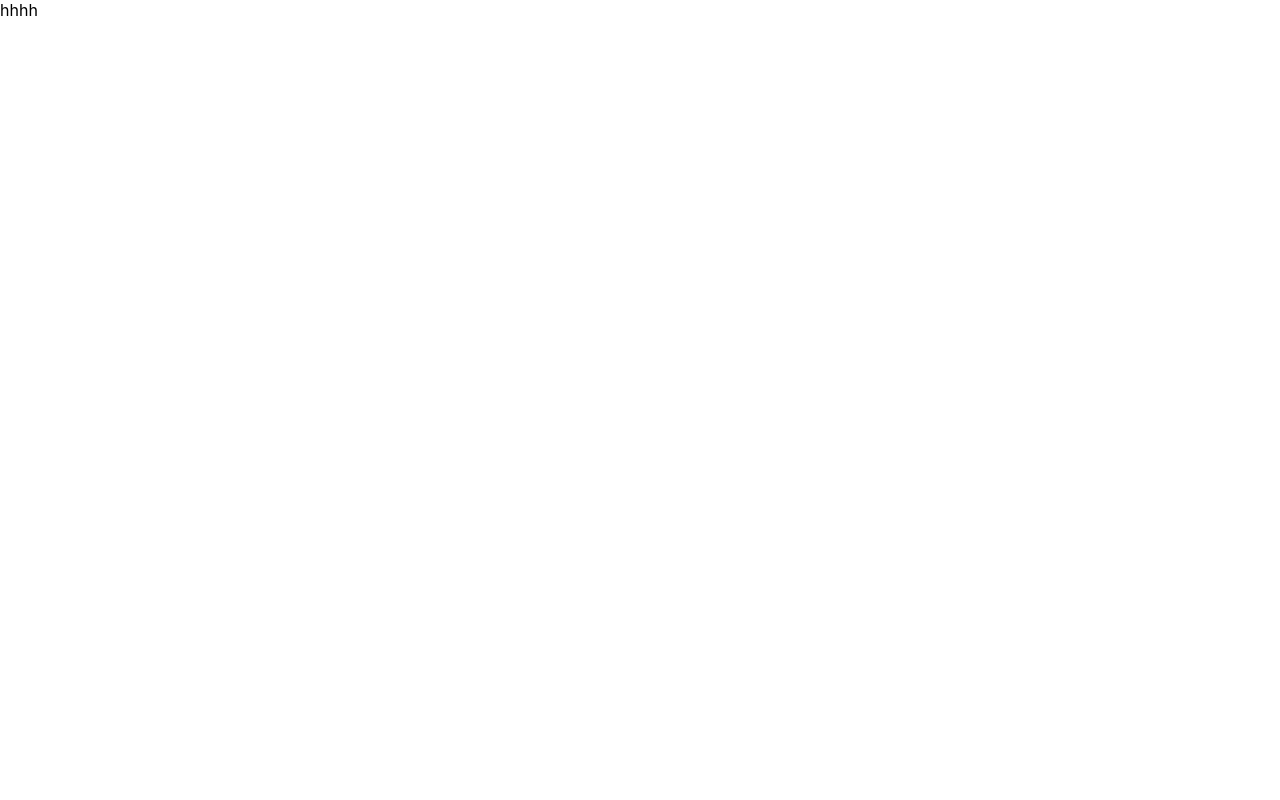
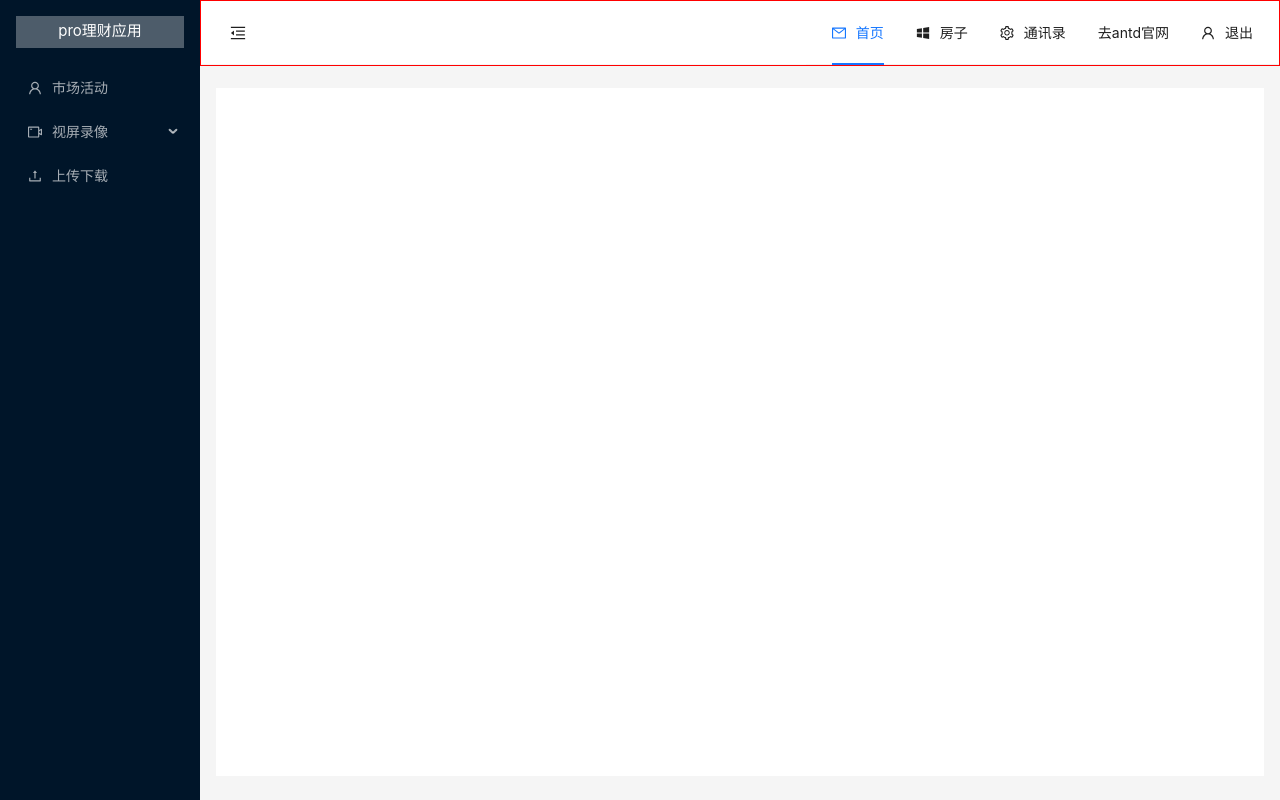
Before and after one commit to woaisinile/finance-ui, a React (Create React App) app: page /mainLayout in a window 1280 px wide. Built offline with nearby package versions, Linux system fonts and the light colour scheme.

Commit message:
主页面完成

```diff
--- a/src/views/layout/MainLayout.js
+++ b/src/views/layout/MainLayout.js
@@ -1,9 +1,180 @@
-import React from "react";
+import React,{useState} from "react";
+// 图标
+import {
+    MenuFoldOutlined,
+    MenuUnfoldOutlined,
+    UploadOutlined,
+    UserOutlined,
+    VideoCameraOutlined,
+    MailOutlined,
+    SettingOutlined, WindowsFilled
+} from '@ant-design/icons';
+import { Layout, Menu, Button, theme } from 'antd';
+import './MainLayout.css'
+import {Link, Outlet, useLocation, useNavigate} from 'react-router-dom'
 
+const {
+    Header,
+    Sider,
+    Content
+} = Layout;
+
+// 顶部导航栏
+const items = [
+    {
+        label: '首页',
+        key: 'mail',
+        icon: <MailOutlined />,
+    },
+    {
+        label: '房子',
+        key: 'app',
+        icon: <WindowsFilled />,
+    },
+    {
+        label: '通讯录',
+        key: 'SubMenu',
+        icon: <SettingOutlined />,
+        children: [
+            {
+                type: 'group',
+                label: '老王',
+                children: [
+                    {
+                        label: '大王',
+                        key: 'bowing',
+                    },
+                    {
+                        label: '小王',
+                        key: 'setting:2',
+                    },
+                ],
+            },
+            {
+                type: 'group',
+                label: '老李',
+                children: [
+                    {
+                        label: '大李',
+                        key: 'setting:3',
+                    },
+                    {
+                        label: '小李',
+                        key: 'setting:4',
+                    },
+                ],
+            },
+        ],
+    },
+    {
+        label: (
+            <a href="https://www.baidu.com" target="_blank" rel="noopener noreferrer">
+                去antd官网
+            </a>
+        ),
+        key: 'alipay',
+    },
+    {
+        key: 'exit',
+        icon: <UserOutlined />,
+        label: '退出',
+    },
+];
+const leftItems = [
+    {
+        key: 'marketActivity',
+        icon: <UserOutlined />,
+        label: '市场活动',
+    },
+    {
+        key: '2',
+        icon: <VideoCameraOutlined />,
+        label: '视屏录像',
+        children: [
+            {
+                key: '2-1',
+                label: '视屏'
+            },
+            {
+                key: '2-2',
+                label: '录像'
+            }
+        ]
+    },
+    {
+        key: '3',
+        icon: <UploadOutlined />,
+        label: '上传下载',
+    }
+]
 export default function MainLayout(){
+    const navigate = useNavigate();
+    const [collapsed, setCollapsed] = useState(false);
+    const {
+        token: { colorBgContainer },
+    } = theme.useToken();
+
+    // 顶部菜单栏选中状态
+    const [current, setCurrent] = useState('mail');
+    // 获取路由传递过来的值,保存登录用户的值
+    const location = useLocation();
+    const user = location?.state?.result;
+
+    const clickMenu = (e) => {
+        setCurrent(e.key)
+        switch (e.key){
+            case 'marketActivity':
+                console.log('user', user)
+                navigate('/main-layout/market-activity')
+                break
+            case 'exit':
+                sessionStorage.clear();
+                localStorage.clear();
+                navigate('/')
+                break
+            default:
+                break
+        }
+    }
     return(
-        <div className={'mainLayout'}>
-            hhhh
-        </div>
+        <Layout className={'mainLayout'}>
+            <Sider trigger={null} collapsible collapsed={collapsed}>
+                <div className="demo-logo-vertical" />
+                <div className={'logo'}>{collapsed ? 'pro' : 'pro理财应用'}</div>
+                <Menu
+                    theme="dark"
+                    mode="inline"
+                    onClick={clickMenu}
+                    items={leftItems}
+                />
+            </Sider>
+            <Layout>
+                <Header style={{ padding: 0, background: colorBgContainer }}>
+                    <div className="header-content">
+                        <Button
+                            type="text"
+                            icon={collapsed ? <MenuUnfoldOutlined /> : <MenuFoldOutlined />}
+                            onClick={() => setCollapsed(!collapsed)}
+                            style={{
+                                fontSize: '16px',
+                                width: 64,
+                                height: 64,
+                            }}
+                        />
+                        <Menu onClick={clickMenu} className={"menu"} selectedKeys={[current]} mode="horizontal" items={items} />
+                    </div>
+                </Header>
+                <Content
+                    style={{
+                        margin: '24px 16px',
+                        padding: 24,
+                        minHeight: 280,
+                        background: colorBgContainer,
+                    }}
+                >
+                    <Outlet />
+                </Content>
+            </Layout>
+        </Layout>
     )
 }
```
